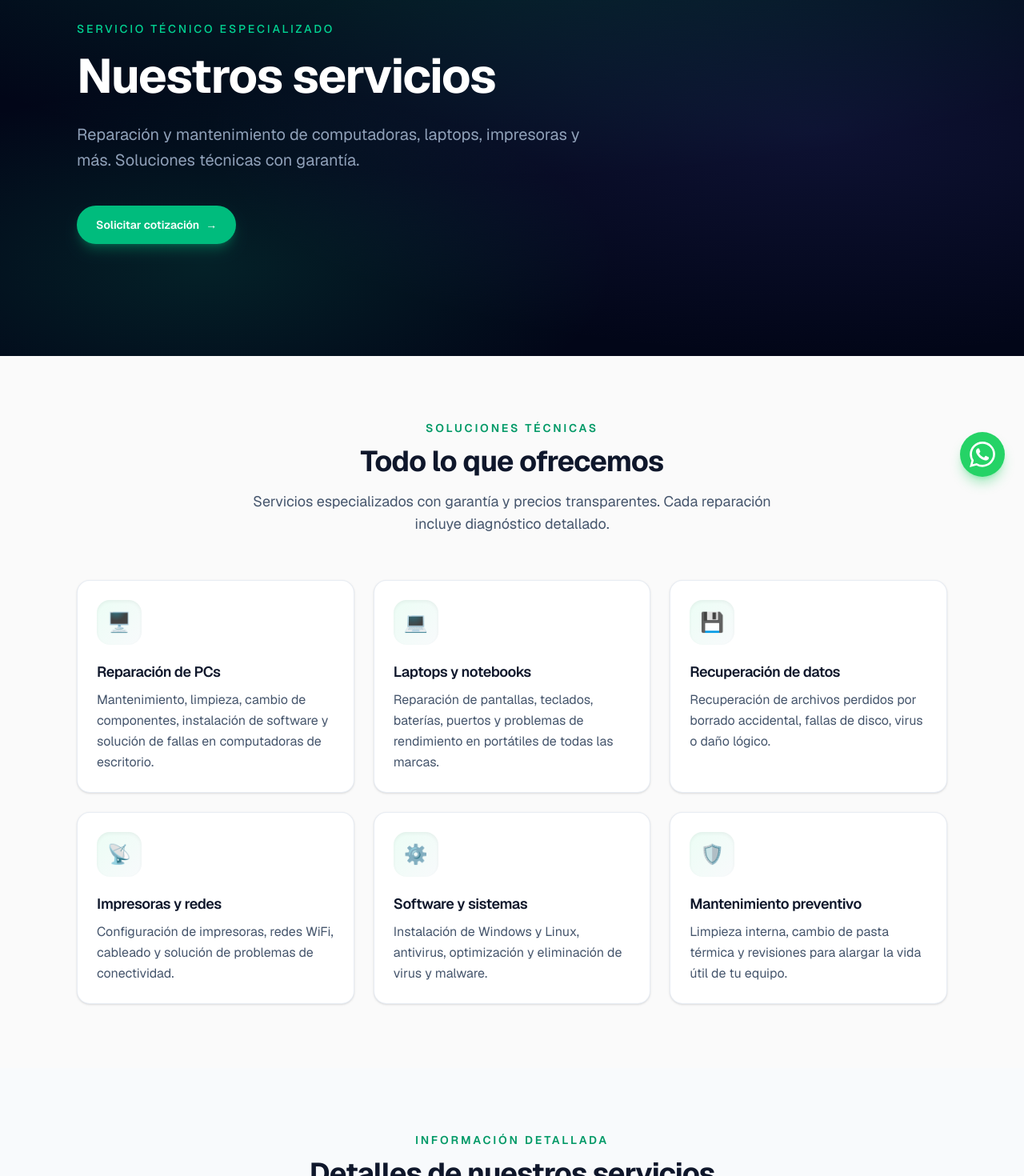
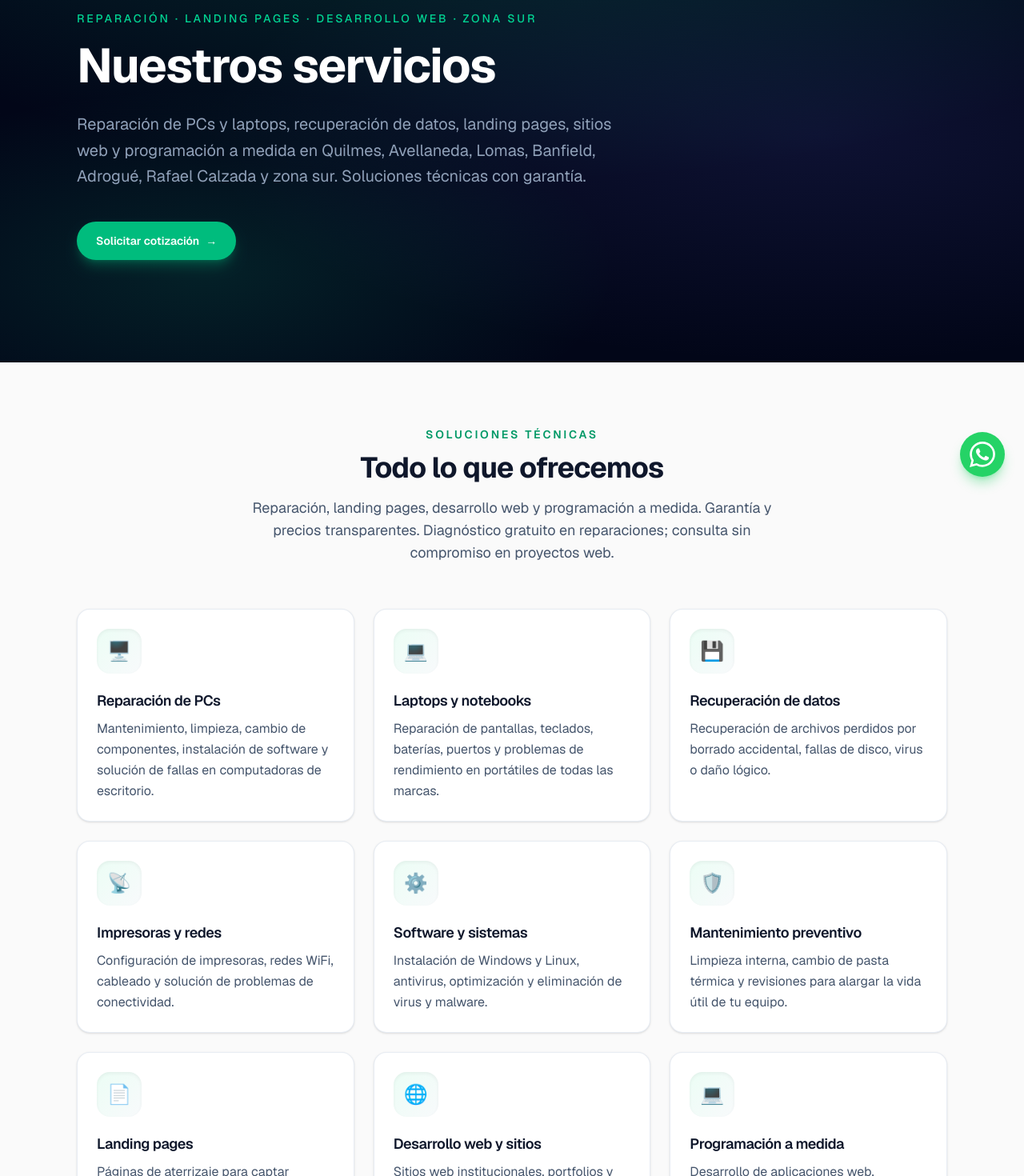
Before and after one commit to quinterodiego/reparasur, a Next.js app: page /servicios in a window 1280 px wide. Shown: the part 180-1650 px from the top of the page at 80% size. Built offline with nearby package versions, Linux system fonts and the light colour scheme; no server answers.

Commit message:
Reconvertir sitio: reparaciÃ³n + landing pages, desarrollo web y programaciÃ³n. SEO: sitemap, robots, Open Graph, JSON-LD.

```diff
--- a/src/app/contacto/page.tsx
+++ b/src/app/contacto/page.tsx
@@ -19,7 +19,7 @@ export default function ContactoPage() {
     <>
       <Hero
         title="Contacto"
-        subtitle="Cuéntanos qué necesitas: reparación, cotización o consulta. Te respondemos a la brevedad."
+        subtitle="Cuéntanos qué necesitás: reparación de PC, landing page, sitio web o programación a medida. Atendemos en Quilmes, Avellaneda, Lomas, Banfield, Adrogué, Rafael Calzada y más. Te respondemos a la brevedad."
         showCta={false}
       />
       <section className="mx-auto max-w-6xl px-4 py-20 sm:px-6 lg:px-8">
--- a/src/app/layout.tsx
+++ b/src/app/layout.tsx
@@ -15,16 +15,78 @@ const geistMono = Geist_Mono({
   subsets: ["latin"],
 });
 
+const siteUrl = process.env.NEXT_PUBLIC_SITE_URL ?? "https://reparasur.com.ar";
+
 export const metadata: Metadata = {
+  metadataBase: new URL(siteUrl),
   title: {
-    default: "ReparaSur - Reparación de computadoras y más",
+    default: "ReparaSur - Reparación, landing pages y desarrollo web | Zona sur",
     template: "%s | ReparaSur",
   },
   description:
-    "Servicio de reparación de computadoras, laptops, impresoras, recuperación de datos y redes. Soluciones rápidas y con garantía.",
+    "Reparación de computadoras, landing pages, desarrollo web y programación a medida en Quilmes, Avellaneda, Lomas de Zamora, Banfield, Adrogué, Rafael Calzada y zona sur. PCs, laptops, sitios web, recuperación de datos. Soluciones rápidas y con garantía.",
+  keywords: [
+    "reparación de computadoras",
+    "landing page Quilmes",
+    "desarrollo web zona sur",
+    "programación a medida",
+    "reparación PC Avellaneda",
+    "recuperación de datos",
+    "sitio web Lomas Banfield",
+    "zona sur Buenos Aires",
+  ],
+  authors: [{ name: "ReparaSur" }],
+  creator: "ReparaSur",
+  openGraph: {
+    type: "website",
+    locale: "es_AR",
+    url: siteUrl,
+    siteName: "ReparaSur",
+    title: "ReparaSur - Reparación, landing pages y desarrollo web zona sur",
+    description:
+      "Reparación de PCs y laptops, landing pages, desarrollo web y programación en Quilmes, Avellaneda, Lomas, Banfield, Adrogué, Rafael Calzada. Soluciones rápidas y con garantía.",
+    images: [{ url: "/logo.png", width: 512, height: 512, alt: "ReparaSur" }],
+  },
+  twitter: {
+    card: "summary_large_image",
+    title: "ReparaSur - Reparación, landing pages y desarrollo web zona sur",
+    description: "Reparación de PCs, landing pages, desarrollo web y programación en Quilmes, Avellaneda, Lomas, Banfield, Adrogué, Rafael Calzada.",
+  },
+  robots: {
+    index: true,
+    follow: true,
+    googleBot: { index: true, follow: true },
+  },
   icons: {
     icon: "/favicon.ico",
   },
+};
+
+const jsonLd = {
+  "@context": "https://schema.org",
+  "@type": "LocalBusiness",
+  name: "ReparaSur",
+  description:
+    "Reparación de computadoras, landing pages, desarrollo web y programación a medida en Quilmes, Avellaneda, Lomas de Zamora, Banfield, Adrogué, Rafael Calzada y zona sur. PCs, laptops, sitios web, recuperación de datos.",
+  url: siteUrl,
+  areaServed: [
+    { "@type": "City", name: "Quilmes" },
+    { "@type": "City", name: "Avellaneda" },
+    { "@type": "City", name: "Lomas de Zamora" },
+    { "@type": "City", name: "Banfield" },
+    { "@type": "City", name: "Adrogué" },
+    { "@type": "City", name: "Rafael Calzada" },
+  ],
+  serviceType: [
+    "Reparación de computadoras",
+    "Reparación de laptops",
+    "Recuperación de datos",
+    "Reparación de impresoras",
+    "Mantenimiento de PCs",
+    "Landing pages",
+    "Desarrollo web",
+    "Programación a medida",
+  ],
 };
 
 export default function RootLayout({
@@ -37,6 +99,10 @@ export default function RootLayout({
       <body
         className={`${geistSans.variable} ${geistMono.variable} flex min-h-screen flex-col bg-[var(--background)] antialiased`}
       >
+        <script
+          type="application/ld+json"
+          dangerouslySetInnerHTML={{ __html: JSON.stringify(jsonLd) }}
+        />
         <Header />
         <main className="flex-1">{children}</main>
         <Footer />
--- a/src/app/nosotros/page.tsx
+++ b/src/app/nosotros/page.tsx
@@ -4,7 +4,7 @@ import FeatureCard from "@/components/FeatureCard";
 
 export const metadata = {
   title: "Nosotros | ReparaSur",
-  description: "Conoce a ReparaSur: tu taller de confianza para reparación de computadoras y equipos tecnológicos.",
+  description: "Conoce a ReparaSur: reparación de computadoras, landing pages, desarrollo web y programación en Quilmes, Avellaneda, Lomas, Banfield, Adrogué, Rafael Calzada y zona sur.",
 };
 
 const values = [
@@ -21,7 +21,7 @@ const values = [
   {
     icon: "🛡️",
     title: "Garantía",
-    description: "Todas nuestras reparaciones incluyen garantía en mano de obra y componentes.",
+    description: "Reparaciones con garantía en mano de obra; proyectos web con soporte post-entrega.",
   },
   {
     icon: "🤝",
@@ -44,7 +44,7 @@ export default function NosotrosPage() {
     <>
       <Hero
         title="Sobre ReparaSur"
-        subtitle="Años de experiencia reparando computadoras y ayudando a personas y empresas a recuperar sus equipos."
+        subtitle="Años de experiencia en reparación de computadoras, desarrollo de landing pages, sitios web y programación a medida. Para personas y empresas de la zona sur."
         showCta={false}
       />
       <section className="mx-auto max-w-6xl px-4 py-20 sm:px-6 lg:px-8">
@@ -56,15 +56,10 @@ export default function NosotrosPage() {
             Nuestra misión
           </h2>
           <p className="mt-6 leading-relaxed text-slate-600">
-            En ReparaSur nos dedicamos a ofrecer soluciones técnicas rápidas, transparentes y con garantía.
-            Creemos que un equipo en buen estado es fundamental para el trabajo y el estudio, por eso nos
-            esforzamos en dar un trato cercano y precios justos.
+            En ReparaSur ofrecemos soluciones técnicas rápidas, transparentes y con garantía en Quilmes, Avellaneda, Lomas de Zamora, Banfield, Adrogué, Rafael Calzada y zona sur: reparación de computadoras, landing pages, desarrollo web y programación a medida. Creemos que un equipo en buen estado y una presencia web clara son fundamentales para el trabajo y el negocio; por eso damos un trato cercano y precios justos.
           </p>
           <p className="mt-4 leading-relaxed text-slate-600">
-            Desde nuestros inicios, hemos ayudado a cientos de clientes a recuperar sus equipos y datos.
-            Nos especializamos en reparación de computadoras de escritorio, laptops, recuperación de datos
-            y solución de problemas de software y hardware. Trabajamos con todas las marcas principales
-            y utilizamos componentes de calidad para asegurar la durabilidad de nuestras reparaciones.
+            Reparamos PCs y laptops, recuperamos datos y desarrollamos landing pages, sitios web y aplicaciones a medida. Trabajamos con tecnologías actuales (Next.js, React, TypeScript) y con todas las marcas de hardware. Nuestros clientes de la zona sur confían en nosotros tanto para reparar su equipo como para tener su página de aterrizaje o su sitio web profesional.
           </p>
         </div>
       </section>
@@ -102,7 +97,7 @@ export default function NosotrosPage() {
               <span className="mt-1.5 h-2 w-2 shrink-0 rounded-full bg-emerald-500" />
               <div>
                 <strong className="text-slate-900">Diagnóstico claro y cotización sin compromiso:</strong>{" "}
-                Antes de reparar, te explicamos exactamente qué necesita tu equipo y cuánto costará.
+                Antes de reparar o desarrollar, te explicamos exactamente qué necesitás y cuánto costará.
               </div>
             </li>
             <li className="flex items-start gap-3">
@@ -116,7 +111,7 @@ export default function NosotrosPage() {
               <span className="mt-1.5 h-2 w-2 shrink-0 rounded-full bg-emerald-500" />
               <div>
                 <strong className="text-slate-900">Atención completa:</strong> Reparamos PCs, laptops,
-                impresoras, configuramos redes y recuperamos datos. Un solo lugar para todas tus necesidades técnicas.
+                impresoras, recuperamos datos, desarrollamos landing pages, sitios web y aplicaciones a medida. Un solo lugar para reparación y desarrollo.
               </div>
             </li>
             <li className="flex items-start gap-3">
--- a/src/app/page.tsx
+++ b/src/app/page.tsx
@@ -4,6 +4,12 @@ import ServiceCard from "@/components/ServiceCard";
 import FeatureCard from "@/components/FeatureCard";
 import ProcessStep from "@/components/ProcessStep";
 import { services } from "@/data/services";
+
+export const metadata = {
+  title: "ReparaSur - Reparación, landing pages y desarrollo web zona sur",
+  description:
+    "Reparación de PCs y laptops, landing pages, desarrollo web y programación a medida en Quilmes, Avellaneda, Lomas, Banfield, Adrogué, Rafael Calzada. Soluciones rápidas y con garantía.",
+};
 
 const features = [
   {
@@ -14,17 +20,17 @@ const features = [
   {
     icon: "🛡️",
     title: "Garantía incluida",
-    description: "Todas nuestras reparaciones incluyen garantía en mano de obra.",
+    description: "Reparaciones con garantía en mano de obra; proyectos web con soporte post-entrega.",
   },
   {
     icon: "💰",
     title: "Precios transparentes",
-    description: "Cotización clara antes de comenzar, sin sorpresas.",
+    description: "Cotización clara antes de comenzar, sin sorpresas. Reparación o desarrollo.",
   },
   {
     icon: "🔧",
-    title: "Técnicos certificados",
-    description: "Equipo con años de experiencia y certificaciones técnicas.",
+    title: "Reparación y desarrollo",
+    description: "Técnicos para tu equipo y desarrolladores para landing pages, sitios web y apps.",
   },
 ];
 
@@ -33,25 +39,25 @@ const processSteps = [
     number: 1,
     title: "Contacto y diagnóstico",
     description:
-      "Cuéntanos el problema de tu equipo. Realizamos un diagnóstico inicial gratuito para identificar la falla.",
+      "Cuéntanos qué necesitás: reparación de equipo, landing page, sitio web o desarrollo a medida. Diagnóstico gratuito en reparaciones; consulta sin compromiso en proyectos web.",
   },
   {
     number: 2,
     title: "Cotización detallada",
     description:
-      "Te enviamos un presupuesto claro con el costo de reparación, tiempo estimado y garantía incluida.",
+      "Te enviamos un presupuesto claro: costo, tiempo estimado y garantía o soporte incluido.",
   },
   {
     number: 3,
-    title: "Reparación profesional",
+    title: "Trabajo profesional",
     description:
-      "Una vez aprobado, procedemos con la reparación usando herramientas y componentes de calidad.",
+      "Reparación con componentes de calidad o desarrollo con tecnologías actuales (Next.js, React). Te mantenemos informado en cada etapa.",
   },
   {
     number: 4,
     title: "Entrega y seguimiento",
     description:
-      "Te entregamos tu equipo funcionando y hacemos seguimiento para asegurar tu satisfacción.",
+      "Entrega de equipo reparado o proyecto web listo. Seguimiento y soporte para asegurar tu satisfacción.",
   },
 ];
 
@@ -88,7 +94,7 @@ export default function Home() {
               Nuestros servicios
             </h2>
             <p className="mx-auto mt-4 max-w-2xl text-lg text-slate-600">
-              Ofrecemos soluciones integrales para que tu equipo vuelva a funcionar como nuevo.
+              Reparación de PCs y laptops, recuperación de datos, landing pages, sitios web y programación a medida. Soluciones integrales para tu equipo y tu negocio.
             </p>
           </div>
           <div className="mt-14 grid gap-6 sm:grid-cols-2 lg:grid-cols-3">
@@ -124,7 +130,7 @@ export default function Home() {
             Nuestro proceso
           </h2>
           <p className="mx-auto mt-4 max-w-2xl text-lg text-slate-600">
-            Un proceso simple y transparente desde el primer contacto hasta la entrega de tu equipo reparado.
+            Un proceso simple y transparente desde el primer contacto hasta la entrega: reparación de tu equipo o tu landing page, sitio web o aplicación.
           </p>
         </div>
         <div className="mx-auto mt-14 max-w-2xl space-y-8">
@@ -139,10 +145,10 @@ export default function Home() {
         <div className="absolute inset-0 bg-[radial-gradient(ellipse_80%_50%_at_50%_100%,rgba(16,185,129,0.15),transparent)]" />
         <div className="relative mx-auto max-w-6xl px-4 text-center sm:px-6 lg:px-8">
           <h2 className="text-2xl font-bold tracking-tight sm:text-3xl">
-            ¿Tu computadora no funciona bien?
+            ¿Reparación, landing page o desarrollo web?
           </h2>
           <p className="mx-auto mt-4 max-w-xl text-lg text-slate-400">
-            Contáctanos y te daremos una cotización sin compromiso. Respuesta rápida y precios transparentes.
+            Contáctanos y te daremos una cotización sin compromiso. Reparación de PCs, landing pages, sitios web y programación a medida. Atendemos en Quilmes, Avellaneda, Lomas, Banfield, Adrogué, Rafael Calzada y más.
           </p>
           <Link
             href="/contacto"
--- a/src/app/servicios/page.tsx
+++ b/src/app/servicios/page.tsx
@@ -4,9 +4,9 @@ import ServiceCard from "@/components/ServiceCard";
 import { services } from "@/data/services";
 
 export const metadata = {
-  title: "Servicios | ReparaSur - Reparación de computadoras",
+  title: "Servicios | ReparaSur - Reparación, landing pages y desarrollo web",
   description:
-    "Reparación de PCs, laptops, recuperación de datos, impresoras, redes y mantenimiento preventivo.",
+    "Reparación de PCs y laptops, recuperación de datos, landing pages, desarrollo web y programación a medida en Quilmes, Avellaneda, Lomas, Banfield, Adrogué, Rafael Calzada y zona sur.",
 };
 
 export default function ServiciosPage() {
@@ -14,7 +14,7 @@ export default function ServiciosPage() {
     <>
       <Hero
         title="Nuestros servicios"
-        subtitle="Reparación y mantenimiento de computadoras, laptops, impresoras y más. Soluciones técnicas con garantía."
+        subtitle="Reparación de PCs y laptops, recuperación de datos, landing pages, sitios web y programación a medida en Quilmes, Avellaneda, Lomas, Banfield, Adrogué, Rafael Calzada y zona sur. Soluciones técnicas con garantía."
         showCta={true}
         showVerServicios={false}
       />
@@ -27,7 +27,7 @@ export default function ServiciosPage() {
             Todo lo que ofrecemos
           </h2>
           <p className="mx-auto mt-4 max-w-2xl text-lg text-slate-600">
-            Servicios especializados con garantía y precios transparentes. Cada reparación incluye diagnóstico detallado.
+            Reparación, landing pages, desarrollo web y programación a medida. Garantía y precios transparentes. Diagnóstico gratuito en reparaciones; consulta sin compromiso en proyectos web.
           </p>
         </div>
         <div className="mt-14 grid gap-6 sm:grid-cols-2 lg:grid-cols-3">
--- a/src/components/Footer.tsx
+++ b/src/components/Footer.tsx
@@ -6,7 +6,9 @@ const footerLinks = {
     { label: "Reparación de PCs", href: "/servicios#pcs" },
     { label: "Laptops y notebooks", href: "/servicios#laptops" },
     { label: "Recuperación de datos", href: "/servicios#datos" },
-    { label: "Impresoras y redes", href: "/servicios#redes" },
+    { label: "Landing pages", href: "/servicios#landing" },
+    { label: "Desarrollo web", href: "/servicios#desarrollo-web" },
+    { label: "Programación a medida", href: "/servicios#programacion" },
   ],
   empresa: [
     { label: "Nosotros", href: "/nosotros" },
@@ -39,7 +41,7 @@ export default function Footer() {
               ReparaSur
             </Link>
             <p className="mt-4 max-w-xs text-sm leading-relaxed text-slate-400">
-              Reparación de computadoras y equipos tecnológicos. Soluciones rápidas y confiables.
+              Reparación de computadoras, landing pages, desarrollo web y programación a medida en Quilmes, Avellaneda, Lomas, Banfield, Adrogué, Rafael Calzada y zona sur. Soluciones rápidas y confiables.
             </p>
           </div>
 
@@ -84,7 +86,7 @@ export default function Footer() {
               Contacto
             </h3>
             <ul className="mt-4 space-y-3 text-sm text-slate-400">
-              <li>📞 (XX) XXXX-XXXX</li>
+              <li>📞 (11) 5176-2371</li>
               <li>✉️ info@reparasur.com</li>
             </ul>
           </div>
--- a/src/components/Hero.tsx
+++ b/src/components/Hero.tsx
@@ -11,8 +11,8 @@ interface HeroProps {
 }
 
 export default function Hero({
-  title = "Reparación de computadoras y más",
-  subtitle = "Soluciones técnicas rápidas y confiables para PCs, laptops, impresoras y recuperación de datos. Tu equipo en buenas manos.",
+  title = "Reparación, programación y desarrollo web",
+  subtitle = "Reparación de PCs y laptops, recuperación de datos, landing pages, sitios web y programación a medida. Atendemos en Quilmes, Avellaneda, Lomas de Zamora, Banfield, Adrogué, Rafael Calzada y zona sur. Tu equipo y tu proyecto en buenas manos.",
   showCta = true,
   showVerServicios = true,
 }: HeroProps) {
@@ -37,7 +37,7 @@ export default function Hero({
       <div className="relative z-10 mx-auto flex min-h-[70vh] max-w-6xl flex-col justify-center px-4 py-24 sm:px-6 sm:py-32 lg:px-8">
         <div className="max-w-2xl">
           <p className="mb-4 text-sm font-medium uppercase tracking-[0.2em] text-emerald-400">
-            Servicio técnico especializado
+            Reparación · Landing pages · Desarrollo web · Zona sur
           </p>
           <h1 className="text-4xl font-bold leading-[1.1] tracking-tight sm:text-5xl lg:text-6xl">
             {title}
--- a/src/data/services.ts
+++ b/src/data/services.ts
@@ -153,4 +153,73 @@ export const services: Service[] = [
     timeEstimate: "2-4 horas",
     warranty: "30 días en limpieza",
   },
+  {
+    id: "landing",
+    icon: "📄",
+    title: "Landing pages",
+    description:
+      "Páginas de aterrizaje para captar clientes, promociones o lanzamientos. Diseño moderno, responsive y optimizado para conversiones.",
+    details: [
+      "Diseño a medida según tu marca y objetivo",
+      "Responsive (móvil, tablet, desktop)",
+      "Formularios de contacto y captación de leads",
+      "Integración con WhatsApp, email y redes",
+      "Optimización para velocidad y SEO",
+      "Dominio y hosting: asesoría e instalación",
+    ],
+    features: [
+      "Entrega en 1-2 semanas",
+      "Incluye 1 ronda de cambios",
+      "Tecnología moderna (Next.js, React)",
+      "Listo para Google y redes",
+    ],
+    timeEstimate: "1-2 semanas",
+    warranty: "30 días de soporte post-entrega",
+  },
+  {
+    id: "desarrollo-web",
+    icon: "🌐",
+    title: "Desarrollo web y sitios",
+    description:
+      "Sitios web institucionales, portfolios y páginas corporativas. Diseño profesional, rápido y fácil de actualizar.",
+    details: [
+      "Sitios de varias páginas (inicio, servicios, contacto, etc.)",
+      "Diseño responsive y accesible",
+      "Formularios, mapas, integración con redes",
+      "SEO básico y meta tags configurados",
+      "Panel de administración o actualización guiada",
+      "Asesoría en dominio, hosting y mantenimiento",
+    ],
+    features: [
+      "Tecnología actual (Next.js, React)",
+      "Rendimiento y seguridad",
+      "Soporte post-lanzamiento",
+      "Documentación de uso",
+    ],
+    timeEstimate: "2-4 semanas (según alcance)",
+    warranty: "30 días de soporte post-entrega",
+  },
+  {
+    id: "programacion",
+    icon: "💻",
+    title: "Programación a medida",
+    description:
+      "Desarrollo de aplicaciones web, herramientas internas y soluciones a medida para tu negocio o proyecto.",
+    details: [
+      "Aplicaciones web y dashboards",
+      "Automatización de procesos y reportes",
+      "Integraciones con APIs y servicios externos",
+      "Bases de datos y lógica de negocio",
+      "Mantenimiento y evolución de proyectos existentes",
+      "Consultoría técnica y estimaciones",
+    ],
+    features: [
+      "Tecnologías modernas (React, Node, TypeScript)",
+      "Código mantenible y documentado",
+      "Presupuesto y plazos claros",
+      "Soporte y mejoras continuas",
+    ],
+    timeEstimate: "Según proyecto (cotización sin compromiso)",
+    warranty: "Acordada por proyecto",
+  },
 ];
```
Also changed, not shown: src/app/robots.ts (added, +10 -0 lines), src/app/sitemap.ts (added, +12 -0 lines).
